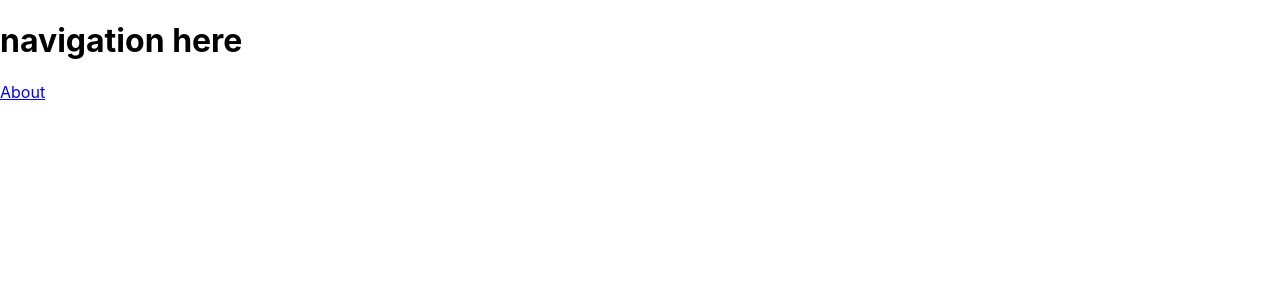
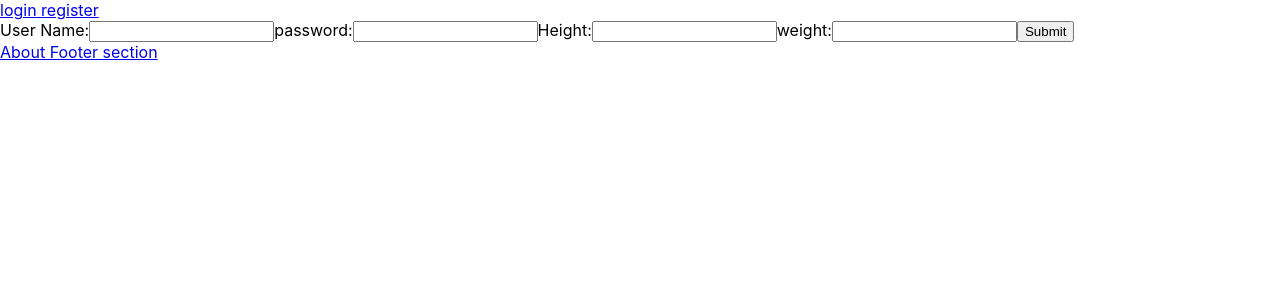
Before and after one commit to rijothedeveloper/WorkoutLogger, a React (Create React App) app in the folder Frontend/workout-logger/: page /register in a window 1280 px wide. Shown: the top 300 px of the page. Built offline with nearby package versions, Linux system fonts and the light colour scheme.

Commit message:
add forms for login and register

```diff
--- a/Frontend/workout-logger/src/App.js
+++ b/Frontend/workout-logger/src/App.js
@@ -3,16 +3,21 @@ import { BrowserRouter, Routes, Route } from "react-router-dom";
 import Main from "./components/Main";
 import Footer from "./components/Footer";
 import About from "./components/About";
+import Navigation from "./components/Navigation";
+import Login from "./components/Login";
+import Register from "./components/Register";
 
 function App() {
   return (
     <BrowserRouter>
-      <header>
-        <h1>navigation here</h1>
-      </header>
+      <nav>
+        <Navigation />
+      </nav>
       <Routes>
         <Route path="/" element={<Main />}></Route>
         <Route path="/about" element={<About />}></Route>
+        <Route path="/login" element={<Login />}></Route>
+        <Route path="/register" element={<Register />}></Route>
       </Routes>
       <Footer />
     </BrowserRouter>
--- a/Frontend/workout-logger/src/components/Footer.js
+++ b/Frontend/workout-logger/src/components/Footer.js
@@ -1,7 +1,7 @@
 import { Link } from "react-router-dom";
 
 const Footer = () => {
-  return <Link to="/about">About</Link>;
+  return <Link to="/about">About Footer section</Link>;
 };
 
 export default Footer;
--- /dev/null
+++ b/Frontend/workout-logger/src/components/Login.js
@@ -0,0 +1,41 @@
+import { useState } from "react";
+
+const Login = (handleLogin) => {
+  const [formData, setFormData] = useState({
+    username: "",
+    password: "",
+  });
+
+  const handleFormData = (evt) => {
+    setFormData({
+      ...formData,
+      [evt.target.name]: evt.target.value,
+    });
+  };
+
+  return (
+    <form onSubmit={handleLogin}>
+      <label>
+        User Name:
+        <input
+          type="text"
+          name="username"
+          value={formData.username}
+          onChange={handleFormData}
+        />
+      </label>
+      <label>
+        password:
+        <input
+          type="password"
+          name="password"
+          value={formData.password}
+          onChange={handleFormData}
+        />
+      </label>
+      <input type="submit" value="Submit" />
+    </form>
+  );
+};
+
+export default Login;
--- /dev/null
+++ b/Frontend/workout-logger/src/components/NavItem.js
@@ -0,0 +1,7 @@
+import { Link } from "react-router-dom";
+
+const NavItem = ({ link }) => {
+  return <Link to={link}>{link} </Link>;
+};
+
+export default NavItem;
--- /dev/null
+++ b/Frontend/workout-logger/src/components/Navigation.js
@@ -0,0 +1,12 @@
+import NavItem from "./NavItem";
+
+const Navigation = () => {
+  return (
+    <>
+      <NavItem link="login" />
+      <NavItem link="register" />
+    </>
+  );
+};
+
+export default Navigation;
--- /dev/null
+++ b/Frontend/workout-logger/src/components/Register.js
@@ -0,0 +1,61 @@
+import { useState } from "react";
+
+const Register = ({ handleRegister }) => {
+  const [formData, setFormData] = useState({
+    username: "",
+    password: "",
+    height: "",
+    weight: "",
+  });
+
+  const onChangeForm = (evt) => {
+    setFormData({
+      ...formData,
+      [evt.target.name]: evt.target.value,
+    });
+  };
+
+  return (
+    <form onSubmit={handleRegister}>
+      <label>
+        User Name:
+        <input
+          type="text"
+          name="username"
+          value={formData.username}
+          onChange={onChangeForm}
+        />
+      </label>
+      <label>
+        password:
+        <input
+          type="password"
+          name="password"
+          value={formData.password}
+          onChange={onChangeForm}
+        />
+      </label>
+      <label>
+        Height:
+        <input
+          type="text"
+          name="height"
+          value={formData.height}
+          onChange={onChangeForm}
+        />
+      </label>
+      <label>
+        weight:
+        <input
+          type="text"
+          name="weight"
+          value={formData.weight}
+          onChange={onChangeForm}
+        />
+      </label>
+      <input type="submit" value="Submit" />
+    </form>
+  );
+};
+
+export default Register;
```
Also changed, not shown: 1 other file (tests, documents, lock files or other folders).
